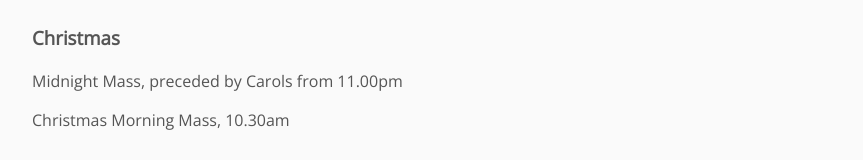
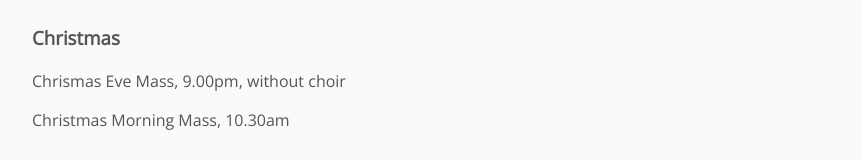
Before and after one commit to SgEarlsfield/SgEarlsfield.github.io, a plain HTML site: page index.html in a window 1280 px wide. Shown: the part 1552-1712 px from the top of the page, without its empty margins (208-1071 px from the left). Drawn offline with nearby package versions, Linux system fonts and the light colour scheme.

Commit message:
midnight

```diff
--- a/index.html
+++ b/index.html
@@ -78,7 +78,7 @@
       <hr>
       <h2>Christmas and Easter Schedule</h2>
       <h3>Christmas</h3>
-      <p>Midnight Mass, preceded by Carols from 11.00pm</p>
+      <p>Chrismas Eve Mass, 9.00pm, without choir</p>
       <p>Christmas Morning Mass, 10.30am</p>
 
       <h3>Easter</h3>
```
